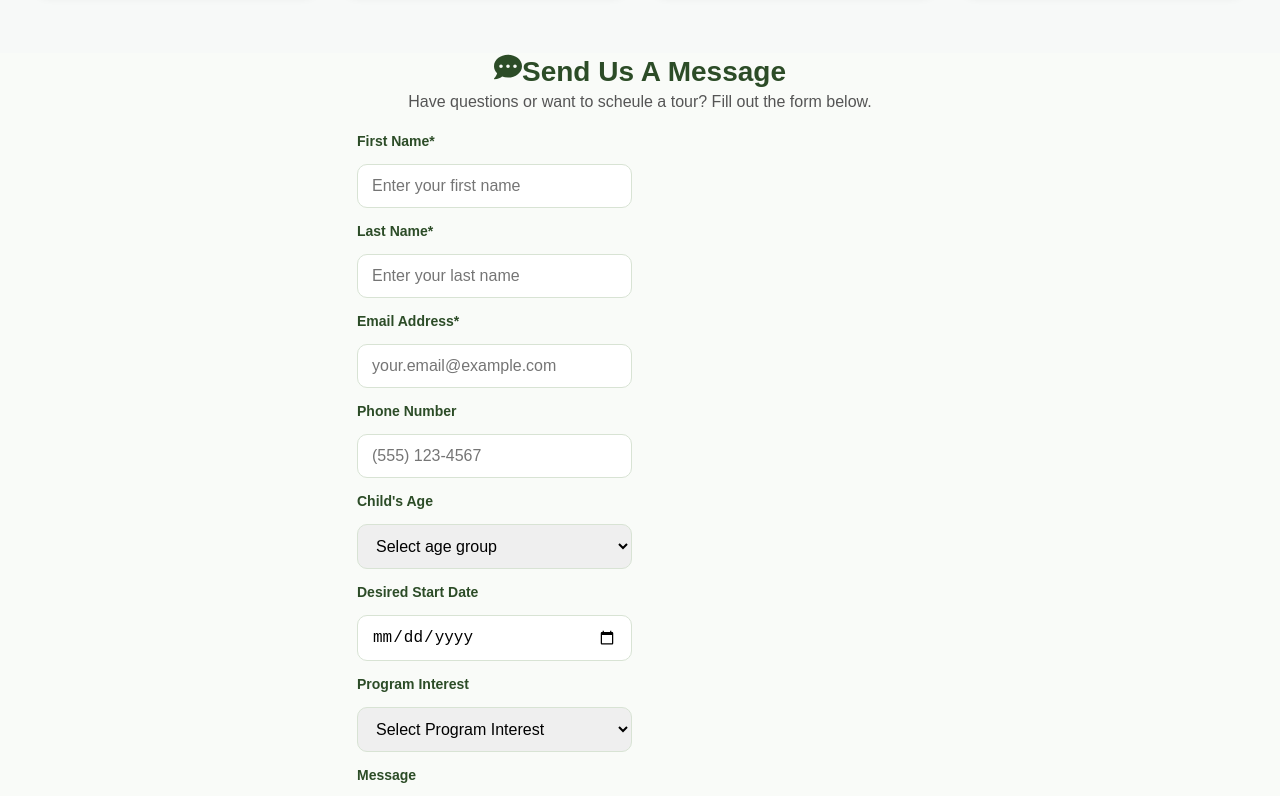
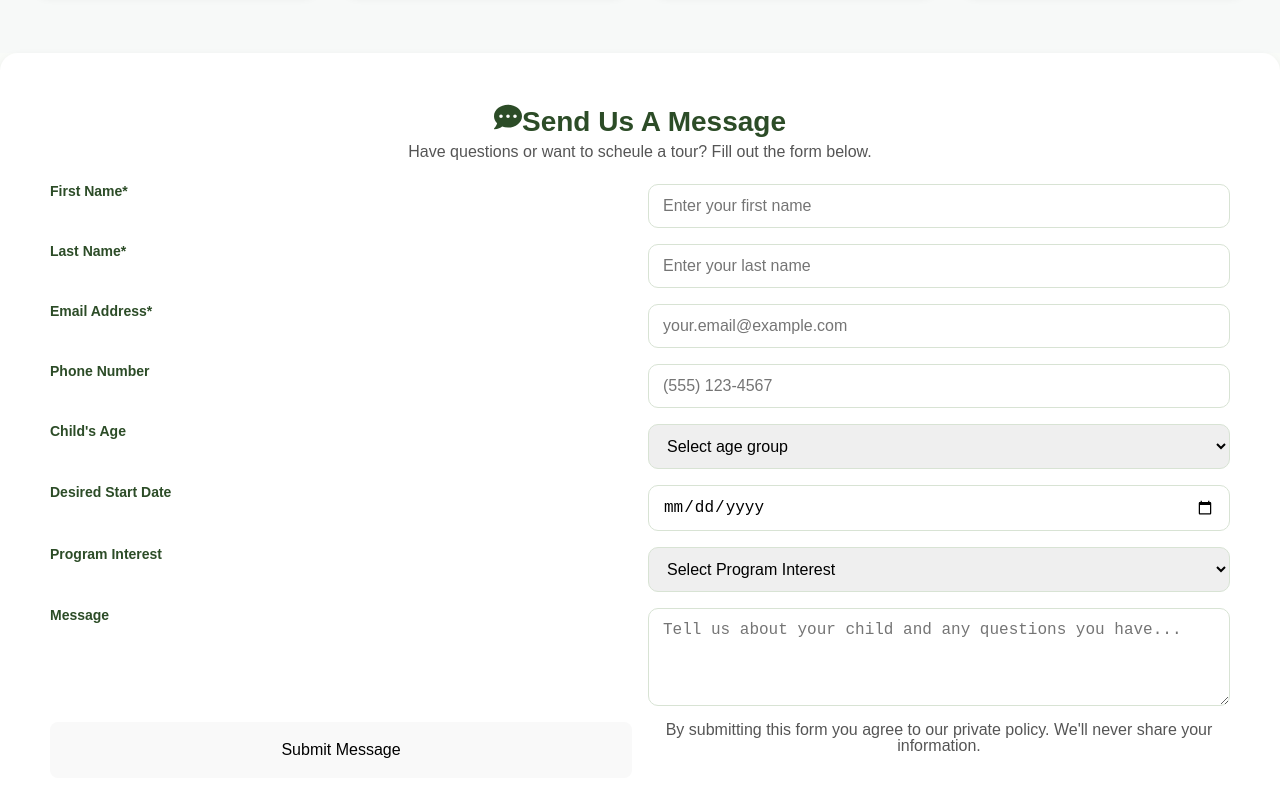
Before and after one commit to Samjamhas10/kids-garden-daycare, a React (Vite) app: page / in a window 1280 px wide. Shown: the part 2620-3416 px from the top of the page. Built offline with nearby package versions, Linux system fonts and the light colour scheme.

Commit message:
WIP: finish implmenting  form functionlaity and styling & start on map feature

```diff
--- a/src/components/ContactForm/ContactForm.css
+++ b/src/components/ContactForm/ContactForm.css
@@ -19,17 +19,26 @@
   color: #555;
 }
 
+.contactForm__card {
+  background-color: #ffffff;
+  padding: 50px;
+  text-align: left;
+  border-radius: 18px;
+  box-shadow: 0 4px 10px rgba(0, 0, 0, 0.08);
+  transition: transform 0.2s ease, box-shadow 0.2s ease;
+}
+
 .contactForm__form {
   display: grid;
   grid-template-columns: 1fr 1fr;
   gap: 16px;
 }
 
-.contactForm__form label,
+/* .contactForm__form label,
 .contactForm__form textarea,
 .contactForm__form button {
   grid-column: span 2;
-}
+} */
 
 .contactForm label {
   font-weight: 600;
--- a/src/components/ContactForm/ContactForm.jsx
+++ b/src/components/ContactForm/ContactForm.jsx
@@ -30,14 +30,18 @@ function ContactForm() {
 
   return (
     <section className="contactForm">
+      <div className="contactForm__card">
         <h2>
           <FaCommentDots className="contactForm__title" />
           Send Us A Message
         </h2>
-      <p>Have questions or want to scheule a tour? Fill out the form below.</p>
+        <p>
+          Have questions or want to scheule a tour? Fill out the form below.
+        </p>
         <form onSubmit={handleSubmit} className="contactForm__form">
           <label htmlFor="firstname">First Name*</label>
           <input
+            id="firstName"
             type="text"
             className="contactForm__input"
             name="firstName"
@@ -46,8 +50,9 @@ function ContactForm() {
             onChange={handleChange}
             required
           ></input>
-        <label htmlFor="lastname">Last Name*</label>
+          <label htmlFor="lastName">Last Name*</label>
           <input
+            id="lastName"
             type="text"
             className="contactForm__input"
             name="lastName"
@@ -58,6 +63,7 @@ function ContactForm() {
           ></input>
           <label htmlFor="emailAddress">Email Address*</label>
           <input
+            id="emailAddress"
             type="email"
             className="contactForm__input"
             name="emailAddress"
@@ -68,6 +74,7 @@ function ContactForm() {
           ></input>
           <label htmlFor="phoneNumber">Phone Number</label>
           <input
+            id="phoneNumber"
             type="tel"
             className="contactForm__input"
             name="phoneNumber"
@@ -78,6 +85,7 @@ function ContactForm() {
           ></input>
           <label htmlFor="childsAge">Child's Age</label>
           <select
+            id="childsAge"
             className="contactForm__select"
             name="childsAge"
             placeholder="Select age group"
@@ -93,6 +101,7 @@ function ContactForm() {
           </select>
           <label htmlFor="desiredStartDate">Desired Start Date</label>
           <input
+            id="desiredStartDate"
             type="date"
             className="contactForm__input"
             name="desiredStartDate"
@@ -103,6 +112,7 @@ function ContactForm() {
           ></input>
           <label htmlFor="programInterest">Program Interest</label>
           <select
+            id="programInterest"
             className="contactForm__select"
             name="programInterest"
             value={formData.programInterest}
@@ -116,6 +126,7 @@ function ContactForm() {
           </select>
           <label htmlFor="message">Message</label>
           <textarea
+            id="message"
             name="message"
             className="contactForm__message"
             placeholder="Tell us about your child and any questions you have..."
@@ -127,7 +138,12 @@ function ContactForm() {
           <button type="submit" className="contactForm__submit">
             Submit Message
           </button>
+          <p className="contactForm__privacy">
+            By submitting this form you agree to our private policy. We'll never
+            share your information.{" "}
+          </p>
         </form>
+      </div>
     </section>
   );
 }
```
Also changed, not shown: src/components/MapSection/MapSection.css (added), src/components/MapSection/MapSection.jsx (added). Lines whose indentation alone changed are shown as unchanged.
